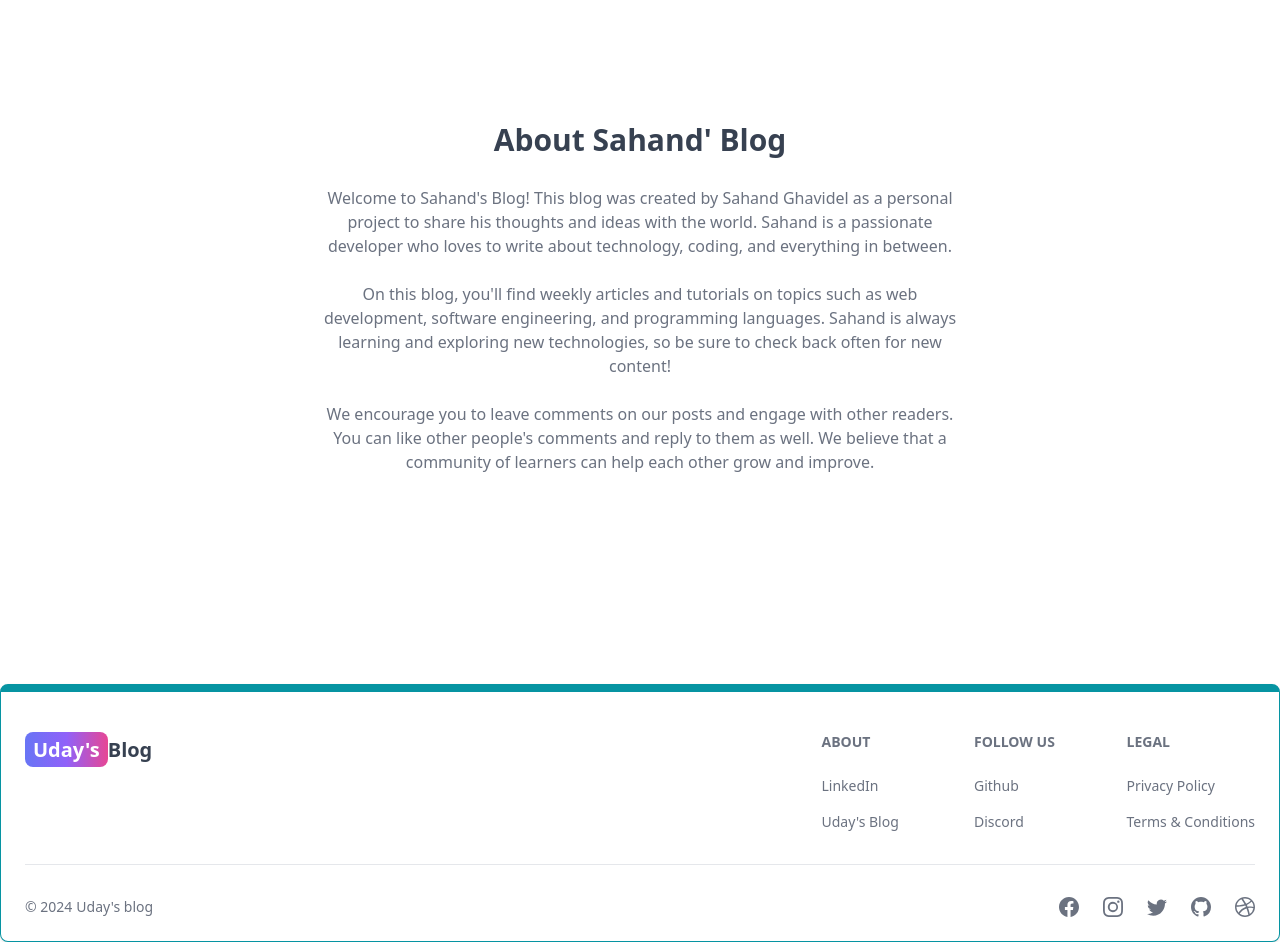
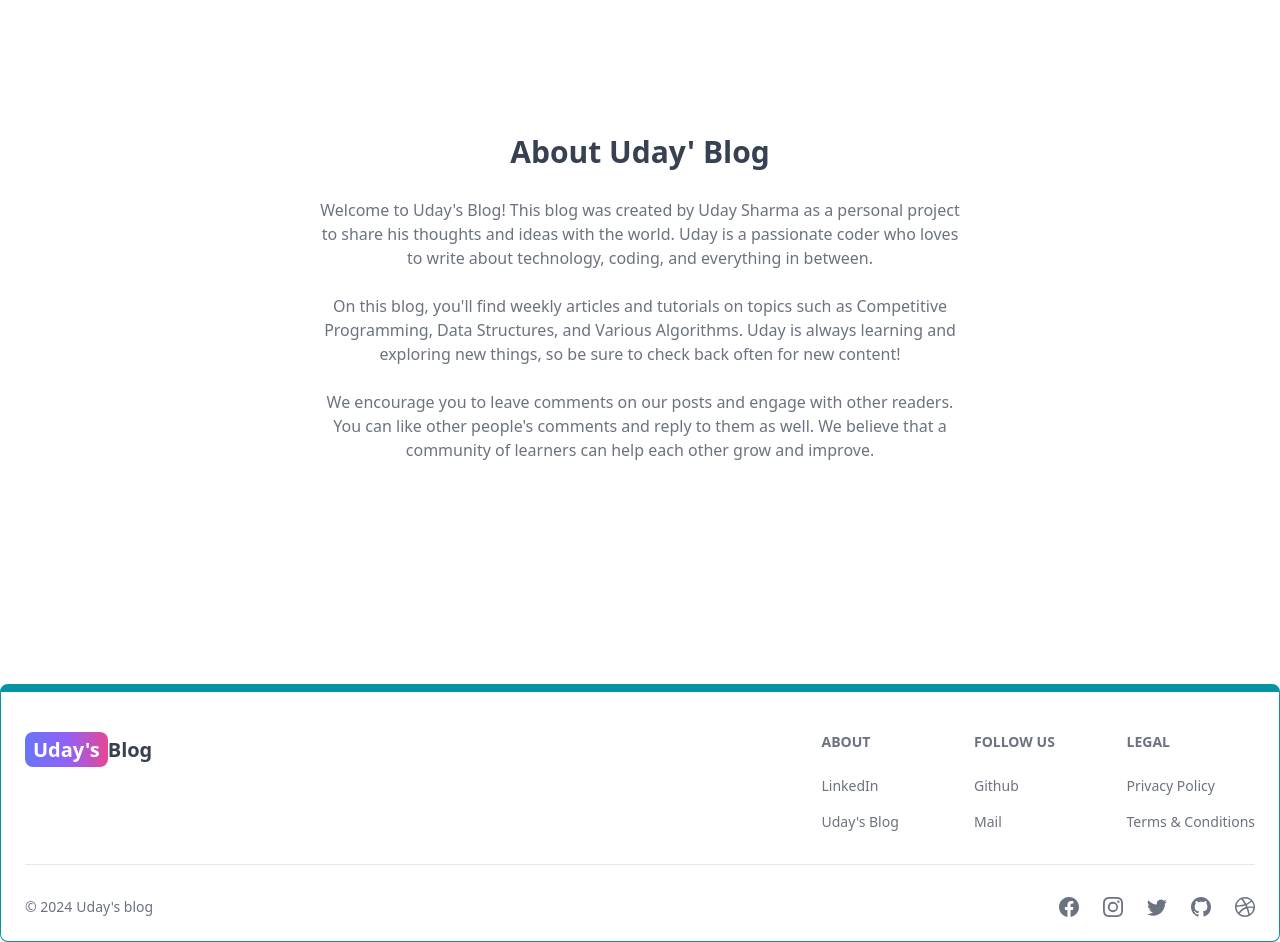
Before and after one commit to sharmaUday0903/mern-blog, a React (Vite) app in the folder client/: page /about in a window 1280 px wide. Shown: the part 180-1122 px from the top of the page. Built offline with nearby package versions, Linux system fonts and the light colour scheme; no server answers.

Commit message:
Last one

```diff
--- a/client/src/components/Footer.jsx
+++ b/client/src/components/Footer.jsx
@@ -47,7 +47,12 @@ export default function FooterCom() {
                 >
                   Github
                 </Footer.Link>
-                <Footer.Link href='#'>Discord</Footer.Link>
+                <Footer.Link href='https://mail.google.com/mail/?view=cm&fs=1&to=theuday965@gmail.com'
+                 target='_blank'
+                 rel='noopener noreferrer'
+                >
+                  Mail
+                </Footer.Link>
               </Footer.LinkGroup>
             </div>
             <div>
--- a/client/src/pages/About.jsx
+++ b/client/src/pages/About.jsx
@@ -4,21 +4,20 @@ export default function About() {
       <div className='max-w-2xl mx-auto p-3 text-center'>
         <div>
           <h1 className='text-3xl font font-semibold text-center my-7'>
-              About Sahand' Blog
+            About Uday' Blog
           </h1>
           <div className='text-md text-gray-500 flex flex-col gap-6'>
             <p>
-                Welcome to Sahand's Blog! This blog was created by Sahand Ghavidel
+              Welcome to Uday's Blog! This blog was created by Uday Sharma
               as a personal project to share his thoughts and ideas with the
-                world. Sahand is a passionate developer who loves to write about
+              world. Uday is a passionate coder who loves to write about
               technology, coding, and everything in between.
             </p>
 
             <p>
               On this blog, you'll find weekly articles and tutorials on topics
-                such as web development, software engineering, and programming
-                languages. Sahand is always learning and exploring new
-                technologies, so be sure to check back often for new content!
+              such as Competitive Programming, Data Structures, and Various Algorithms. Uday is always learning and exploring new
+              things, so be sure to check back often for new content!
             </p>
 
             <p>
--- a/client/src/pages/Projects.jsx
+++ b/client/src/pages/Projects.jsx
@@ -1,7 +1,11 @@
-import React from 'react'
+import CallToAction from '../components/CallToAction';
 
 export default function Projects() {
   return (
-    <div>Projects</div>
+    <div className='min-h-screen max-w-2xl mx-auto flex justify-center items-center flex-col gap-6 p-3'>
+      <h1 className='text-3xl font-semibold'>Projects</h1>
+      <p className='text-md text-gray-500'>Build fun and engaging projects while learning HTML, CSS, and JavaScript!</p>
+      <CallToAction />
+    </div>
   )
 }
```
Lines whose indentation alone changed are shown as unchanged.
